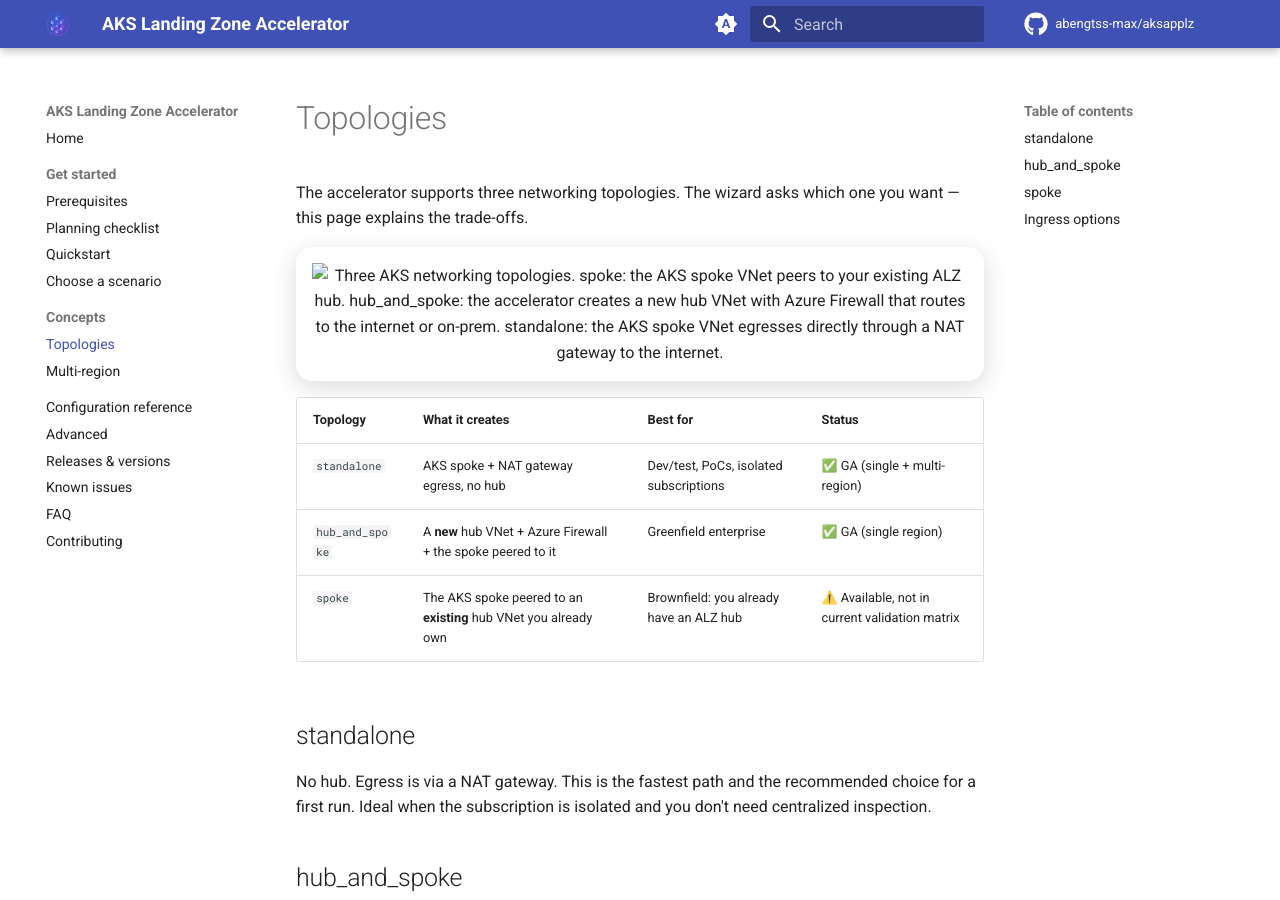
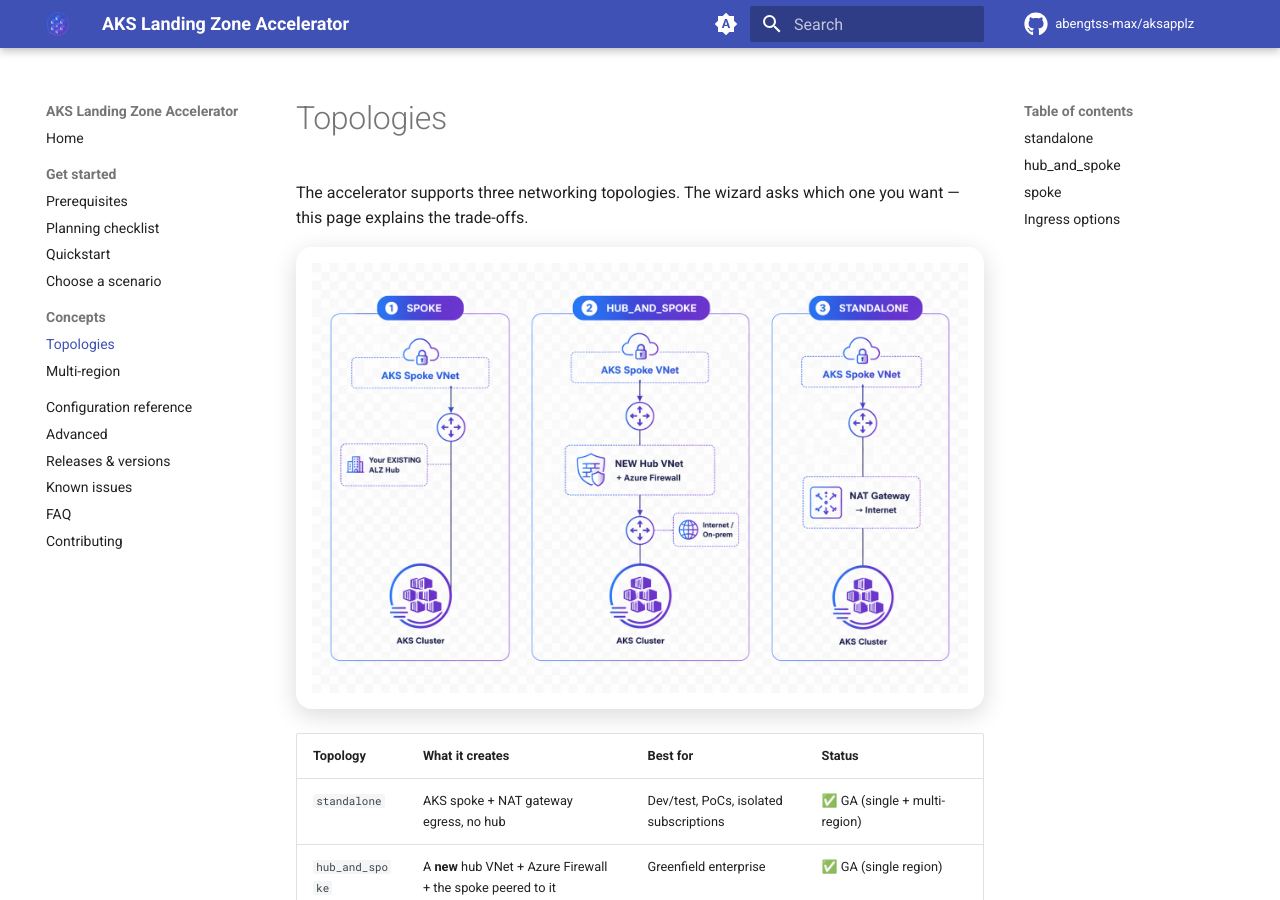
Before and after one commit to abengtss-max/aksapplz, an MkDocs documentation site: the page built from docs/concepts/topologies.md, in a window 1280 px wide and 900 px high. Built offline with MkDocs 1.6.1 and Material for MkDocs 9.7.7, drawn with Linux system fonts in a browser that asks for light colours; comment, search, counter and statistics services are not loaded.

Commit message:
docs: fix broken topologies image path (../../assets)
Page lives at concepts/topologies/ under directory URLs, so the asset needs two levels up, not one. The broken link slipped past --strict because it was raw HTML.

```diff
--- a/docs/concepts/topologies.md
+++ b/docs/concepts/topologies.md
@@ -4,7 +4,7 @@
 page explains the trade-offs.
 
 <p align="center">
-  <img src="../assets/topologies.png" alt="Three AKS networking topologies. spoke: the AKS spoke VNet peers to your existing ALZ hub. hub_and_spoke: the accelerator creates a new hub VNet with Azure Firewall that routes to the internet or on-prem. standalone: the AKS spoke VNet egresses directly through a NAT gateway to the internet." width="900"
+  <img src="../../assets/topologies.png" alt="Three AKS networking topologies. spoke: the AKS spoke VNet peers to your existing ALZ hub. hub_and_spoke: the accelerator creates a new hub VNet with Azure Firewall that routes to the internet or on-prem. standalone: the AKS spoke VNet egresses directly through a NAT gateway to the internet." width="900"
        style="background:#ffffff;border-radius:16px;padding:16px;box-shadow:0 6px 24px rgba(0,0,0,.15);">
 </p>
 
```
